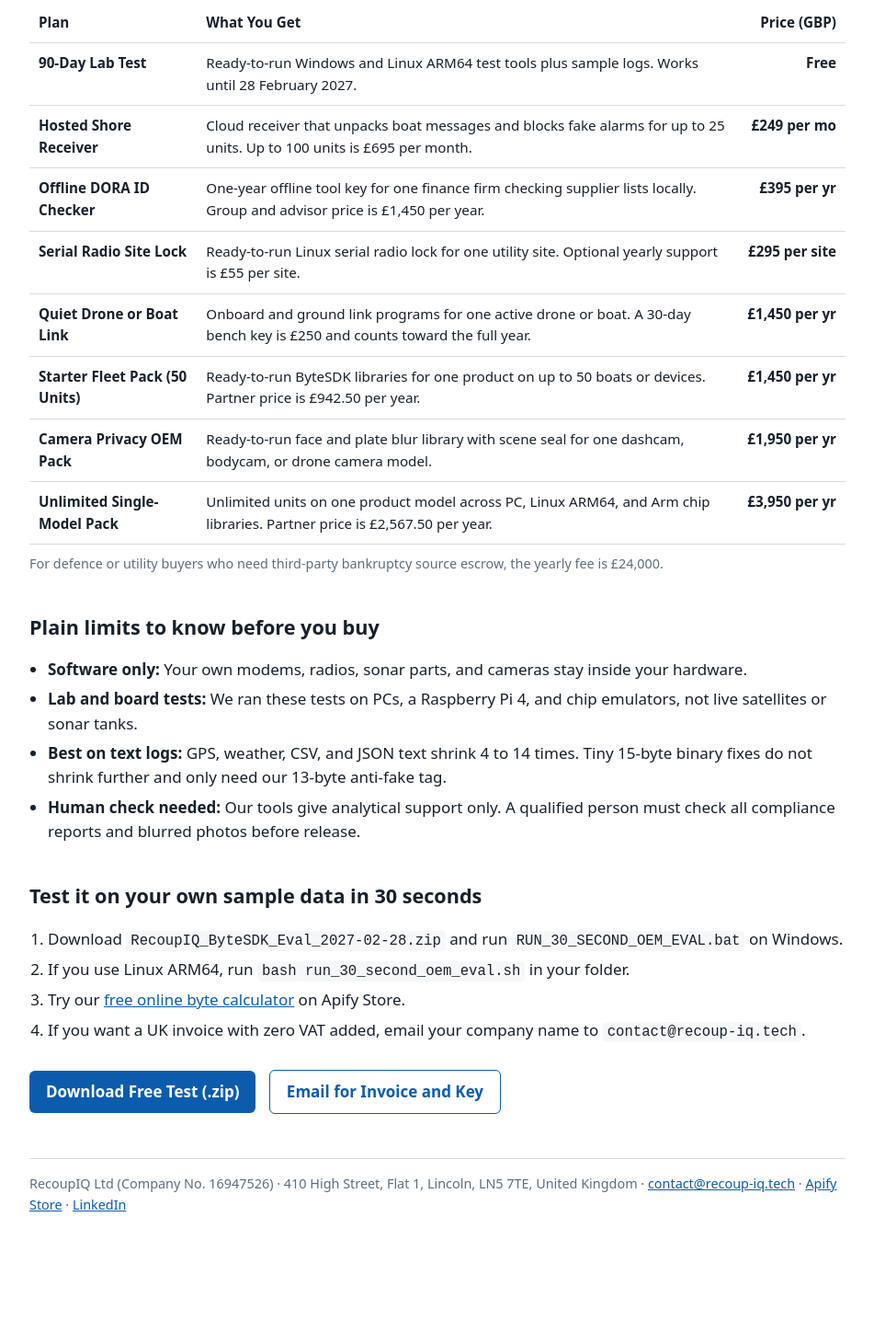
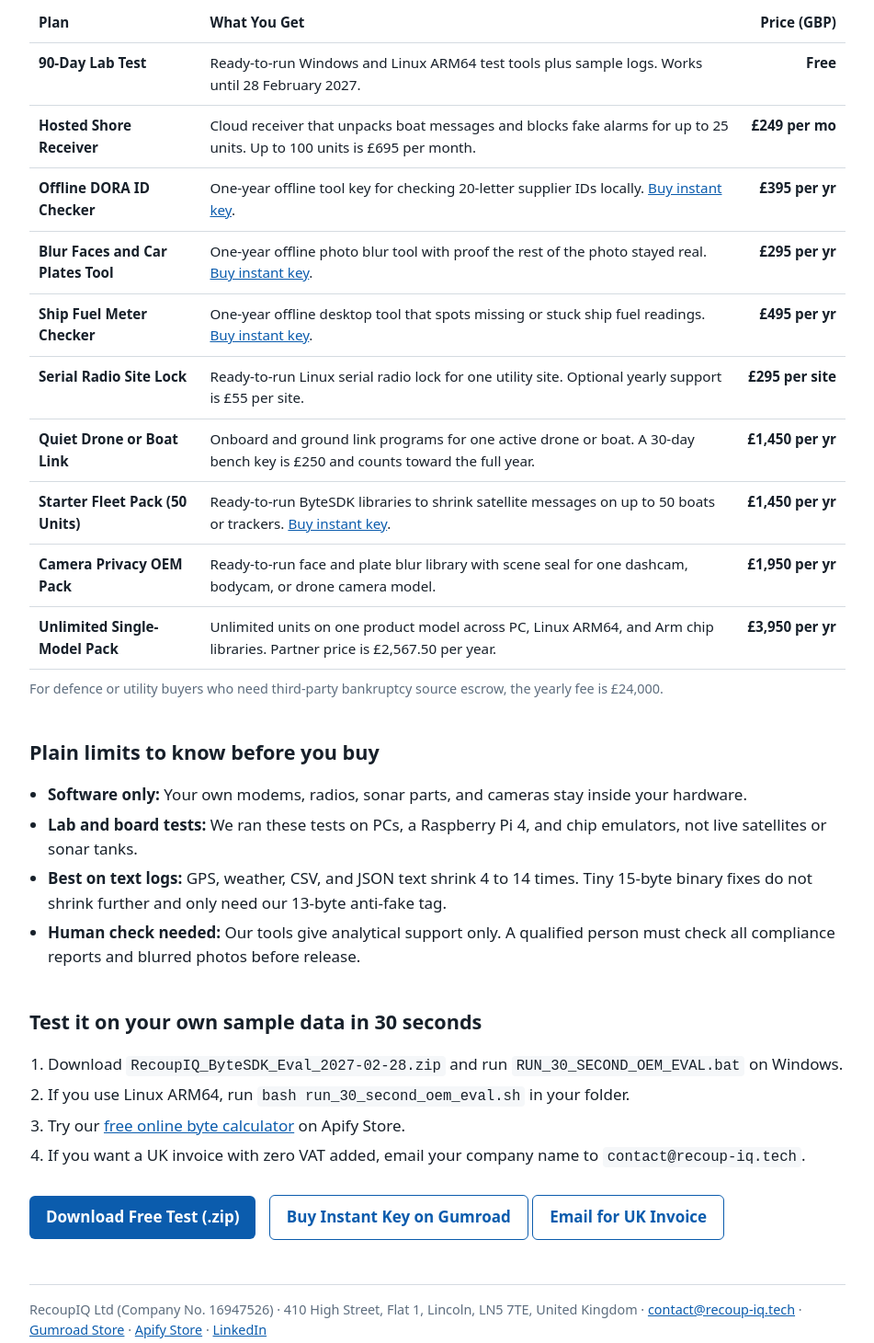
Before and after one commit to recoupiq/bytesdk, a plain HTML site: page index.html in a window 1280 px wide. Shown: the part 1200-2660 px from the top of the page at 92% size, without its empty margins (164-1115 px from the left). Before the commit the page ends 2585 px from the top, so only its background shows below. Drawn offline with Linux system fonts and the light colour scheme.

Commit message:
Add live Gumroad instant checkout links to index.html

```diff
--- a/index.html
+++ b/index.html
@@ -46,7 +46,7 @@ footer { margin-top: 48px; padding-top: 16px; border-top: 1px solid var(--line);
   <h1>Cut satellite data bills and check sensor logs offline</h1>
   <p class="lead">RecoupIQ ByteSDK is a small ready-to-run software pack for boats, drones, cameras, and office teams. Test it on your own files in 30 seconds. Unlock full use offline with a text key, with zero sales calls and zero hardware changes.</p>
   <a class="cta" href="downloads/RecoupIQ_ByteSDK_Eval_2027-02-28.zip">Download Free 30-Second Test (.zip)</a>
-  <a class="cta-sec" href="mailto:contact@recoup-iq.tech?subject=RecoupIQ%20ByteSDK%20Licence%20Order">Order Offline Licence Key</a>
+  <a class="cta-sec" href="https://recoup.gumroad.com">Buy Instant Key on Gumroad</a>
 </header>
 
 <h2>Six ready-to-run tools in one small download</h2>
@@ -101,8 +101,18 @@ footer { margin-top: 48px; padding-top: 16px; border-top: 1px solid var(--line);
   </tr>
   <tr>
     <td><strong>Offline DORA ID Checker</strong></td>
-    <td>One-year offline tool key for one finance firm checking supplier lists locally. Group and advisor price is &pound;1,450 per year.</td>
+    <td>One-year offline tool key for checking 20-letter supplier IDs locally. <a href="https://recoup.gumroad.com/l/eu-dora-offline-lei-cli">Buy instant key</a>.</td>
     <td class="n">&pound;395 per yr</td>
+  </tr>
+  <tr>
+    <td><strong>Blur Faces and Car Plates Tool</strong></td>
+    <td>One-year offline photo blur tool with proof the rest of the photo stayed real. <a href="https://recoup.gumroad.com/l/camera-face-plate-blur-cli">Buy instant key</a>.</td>
+    <td class="n">&pound;295 per yr</td>
+  </tr>
+  <tr>
+    <td><strong>Ship Fuel Meter Checker</strong></td>
+    <td>One-year offline desktop tool that spots missing or stuck ship fuel readings. <a href="https://recoup.gumroad.com/l/ship-fuel-meter-checker-cli">Buy instant key</a>.</td>
+    <td class="n">&pound;495 per yr</td>
   </tr>
   <tr>
     <td><strong>Serial Radio Site Lock</strong></td>
@@ -116,7 +126,7 @@ footer { margin-top: 48px; padding-top: 16px; border-top: 1px solid var(--line);
   </tr>
   <tr>
     <td><strong>Starter Fleet Pack (50 Units)</strong></td>
-    <td>Ready-to-run ByteSDK libraries for one product on up to 50 boats or devices. Partner price is &pound;942.50 per year.</td>
+    <td>Ready-to-run ByteSDK libraries to shrink satellite messages on up to 50 boats or trackers. <a href="https://recoup.gumroad.com/l/recoupiq-bytesdk-starter-50">Buy instant key</a>.</td>
     <td class="n">&pound;1,450 per yr</td>
   </tr>
   <tr>
@@ -148,9 +158,10 @@ footer { margin-top: 48px; padding-top: 16px; border-top: 1px solid var(--line);
   <li>If you want a UK invoice with zero VAT added, email your company name to <code>contact@recoup-iq.tech</code>.</li>
 </ol>
 <a class="cta" href="downloads/RecoupIQ_ByteSDK_Eval_2027-02-28.zip">Download Free Test (.zip)</a>
-<a class="cta-sec" href="mailto:contact@recoup-iq.tech?subject=ByteSDK%20Licence%20Order">Email for Invoice and Key</a>
+<a class="cta-sec" href="https://recoup.gumroad.com">Buy Instant Key on Gumroad</a>
+<a class="cta-sec" href="mailto:contact@recoup-iq.tech?subject=ByteSDK%20Licence%20Order">Email for UK Invoice</a>
 
-<footer>RecoupIQ Ltd (Company No. 16947526) &middot; 410 High Street, Flat 1, Lincoln, LN5 7TE, United Kingdom &middot; <a href="mailto:contact@recoup-iq.tech">contact@recoup-iq.tech</a> &middot; <a href="https://apify.com/recoupiq">Apify Store</a> &middot; <a href="https://www.linkedin.com/in/alex-vasile-ai-engineer/">LinkedIn</a></footer>
+<footer>RecoupIQ Ltd (Company No. 16947526) &middot; 410 High Street, Flat 1, Lincoln, LN5 7TE, United Kingdom &middot; <a href="mailto:contact@recoup-iq.tech">contact@recoup-iq.tech</a> &middot; <a href="https://recoup.gumroad.com">Gumroad Store</a> &middot; <a href="https://apify.com/recoupiq">Apify Store</a> &middot; <a href="https://www.linkedin.com/in/alex-vasile-ai-engineer/">LinkedIn</a></footer>
 </main>
 </body>
 </html>
```
